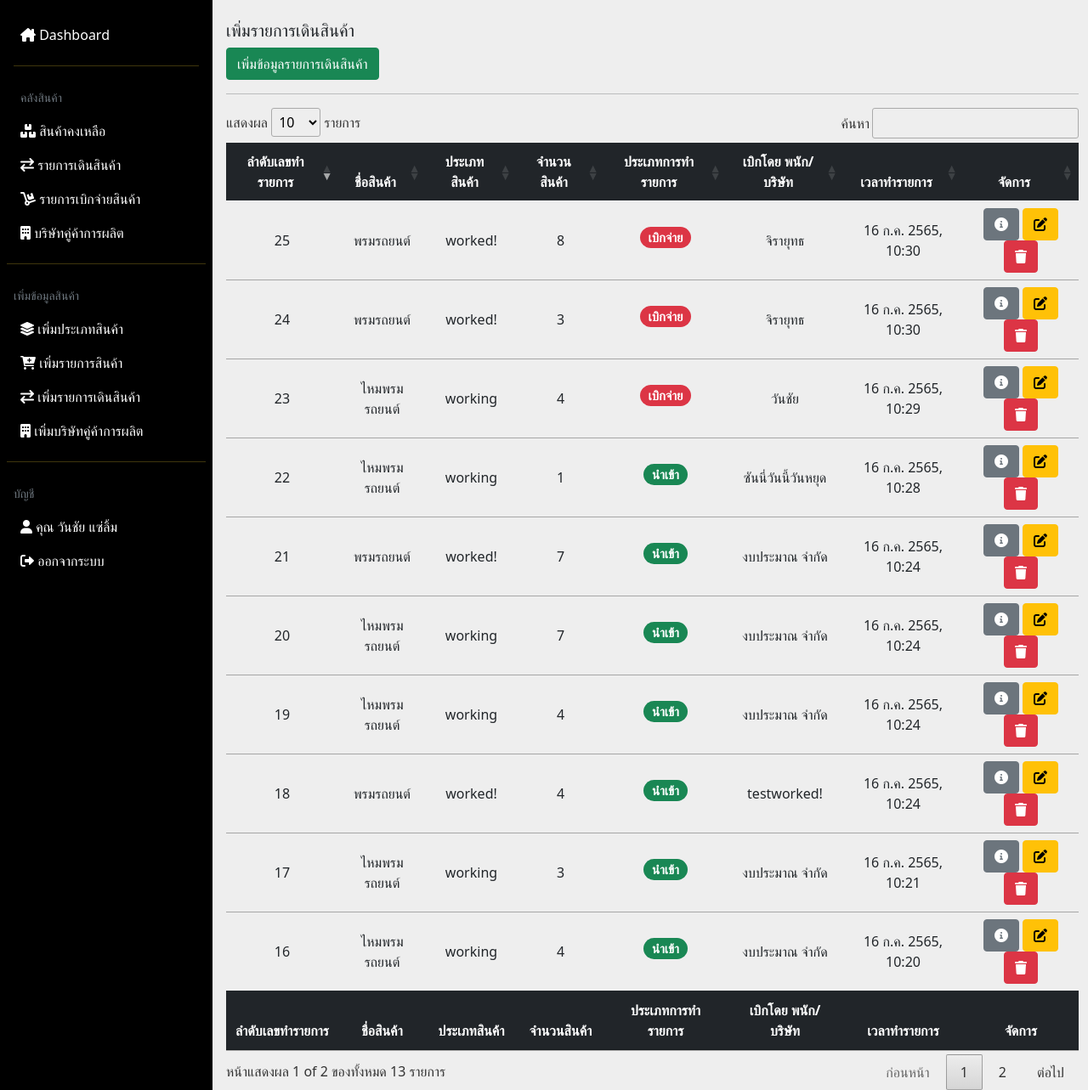
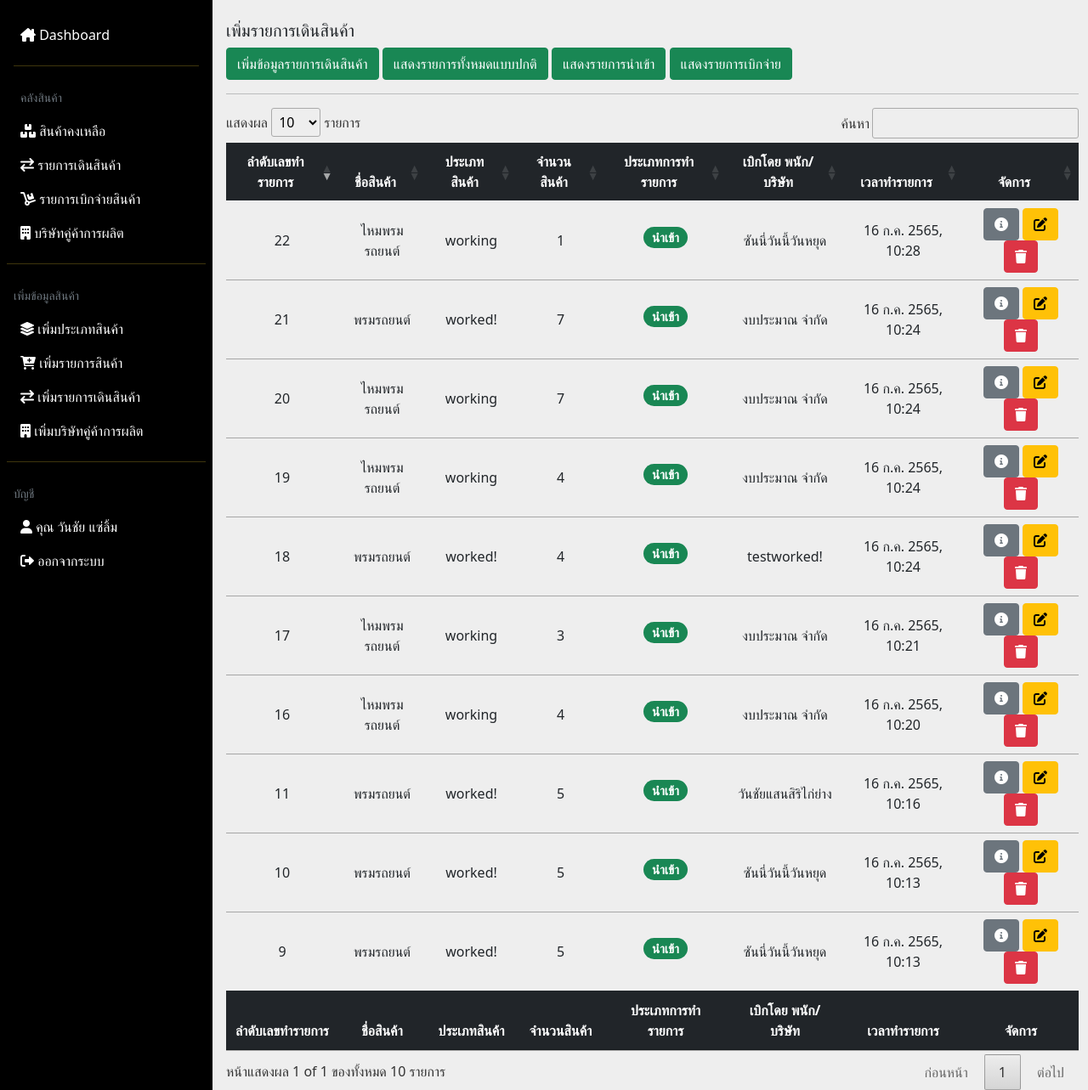
Before and after one commit to seayprem/sok, a PHP site: page /addTransfer.php?status=1 in a window 1280 px wide. Shown: the part 56-1339 px from the top of the page at 85% size. Run offline with PHP 8.4, Linux system fonts and the light colour scheme; a user stored in the database is signed in; data comes from the database, SQL or seed files in the repository.

Commit message:
added filter export and import

```diff
--- a/addTransfer.php
+++ b/addTransfer.php
@@ -72,6 +72,9 @@ include_once('config/db.php');
       <div class="dashboard-content px-3 pt-4">
         <h2 class="fs-5"> เพิ่มรายการเดินสินค้า</h2>
         <button class="btn btn-success" id="add">เพิ่มข้อมูลรายการเดินสินค้า</button>
+        <a href="addTransfer.php" class="btn btn-success" id="normal">แสดงรายการทั้งหมดแบบปกติ</a>
+        <a href="addTransfer.php?status=1" class="btn btn-success" id="import">แสดงรายการนำเข้า</a>
+        <a href="addTransfer.php?status=2" class="btn btn-success" id="export">แสดงรายการเบิกจ่าย</a>
         <hr>
 
         <div class="col-md-12">
@@ -79,6 +82,9 @@ include_once('config/db.php');
             <div class="col-md-12">
 
               <div class="table-responsive">
+
+                <!-- Table  -->
+
                 <table class="table align-middle table-hover" id="myTable">
                   <thead class="table-dark">
                     <tr>
@@ -98,7 +104,16 @@ include_once('config/db.php');
                   </thead>
                   <tbody>
                     <?php
-                    $sql = "SELECT * FROM `transfer` LEFT JOIN `employee` ON employee.emp_id = transfer.emp_id LEFT JOIN supplier ON transfer.sup_id = supplier.sup_id LEFT JOIN inventory ON transfer.inv_id = inventory.inv_id LEFT JOIN category ON inventory.cate_id = category.cate_id WHERE (transfer.emp_id IS NULL or transfer.emp_id = '') OR (transfer.emp_id IS NOT NULL or transfer.emp_id != '') OR (transfer.sup_id IS NULL or transfer.sup_id = '') OR (transfer.sup_id IS NOT NULL or transfer.sup_id != '') OR (transfer.inv_id IS NULL or transfer.inv_id = '') OR (transfer.inv_id IS NOT NULL or transfer.inv_id != '')";
+                    error_reporting(0); // ปิด Error
+                    if($_GET['status'] == 1) {
+                      $sql = "SELECT * FROM `transfer` LEFT JOIN `employee` ON employee.emp_id = transfer.emp_id LEFT JOIN supplier ON transfer.sup_id = supplier.sup_id LEFT JOIN inventory ON transfer.inv_id = inventory.inv_id LEFT JOIN category ON inventory.cate_id = category.cate_id WHERE transfer.t_status = 1";
+                    } else if($_GET['status'] == 2) {
+                      $sql = "SELECT * FROM `transfer` LEFT JOIN `employee` ON employee.emp_id = transfer.emp_id LEFT JOIN supplier ON transfer.sup_id = supplier.sup_id LEFT JOIN inventory ON transfer.inv_id = inventory.inv_id LEFT JOIN category ON inventory.cate_id = category.cate_id WHERE transfer.t_status = 2";
+                    } else {
+                      $sql = "SELECT * FROM `transfer` LEFT JOIN `employee` ON employee.emp_id = transfer.emp_id LEFT JOIN supplier ON transfer.sup_id = supplier.sup_id LEFT JOIN inventory ON transfer.inv_id = inventory.inv_id LEFT JOIN category ON inventory.cate_id = category.cate_id WHERE (transfer.emp_id IS NULL or transfer.emp_id = '') OR (transfer.emp_id IS NOT NULL or transfer.emp_id != '') OR (transfer.sup_id IS NULL or transfer.sup_id = '') OR (transfer.sup_id IS NOT NULL or transfer.sup_id != '') OR (transfer.inv_id IS NULL or transfer.inv_id = '') OR (transfer.inv_id IS NOT NULL or transfer.inv_id != '')";
+                    }
+
+
                     $query = mysqli_query($conn, $sql);
                     while($row = mysqli_fetch_array($query)) {
 
@@ -148,6 +163,9 @@ include_once('config/db.php');
                     </tr>
                   </thead>
                 </table>
+
+                <!-- End Table  -->
+
               </div>
 
             </div>
--- a/js/addTransfer.js
+++ b/js/addTransfer.js
@@ -22,6 +22,7 @@ $(document).ready(function() {
           "emptyTable": "ไม่พบข้อมูลอยู่ในระบบ"
         }
       });
+
     });
   }
 
@@ -341,4 +342,6 @@ $(document).ready(function() {
 
   })
 
+
+
 })
```
